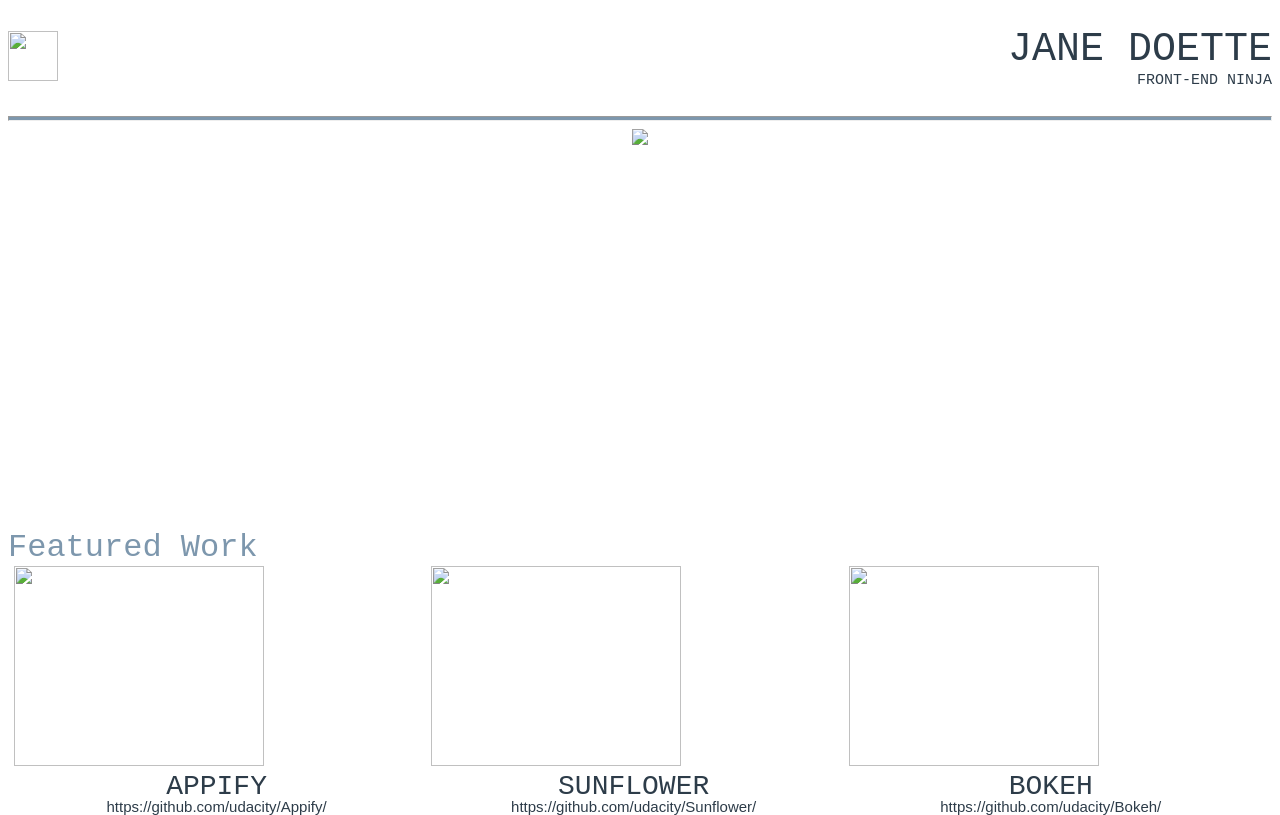
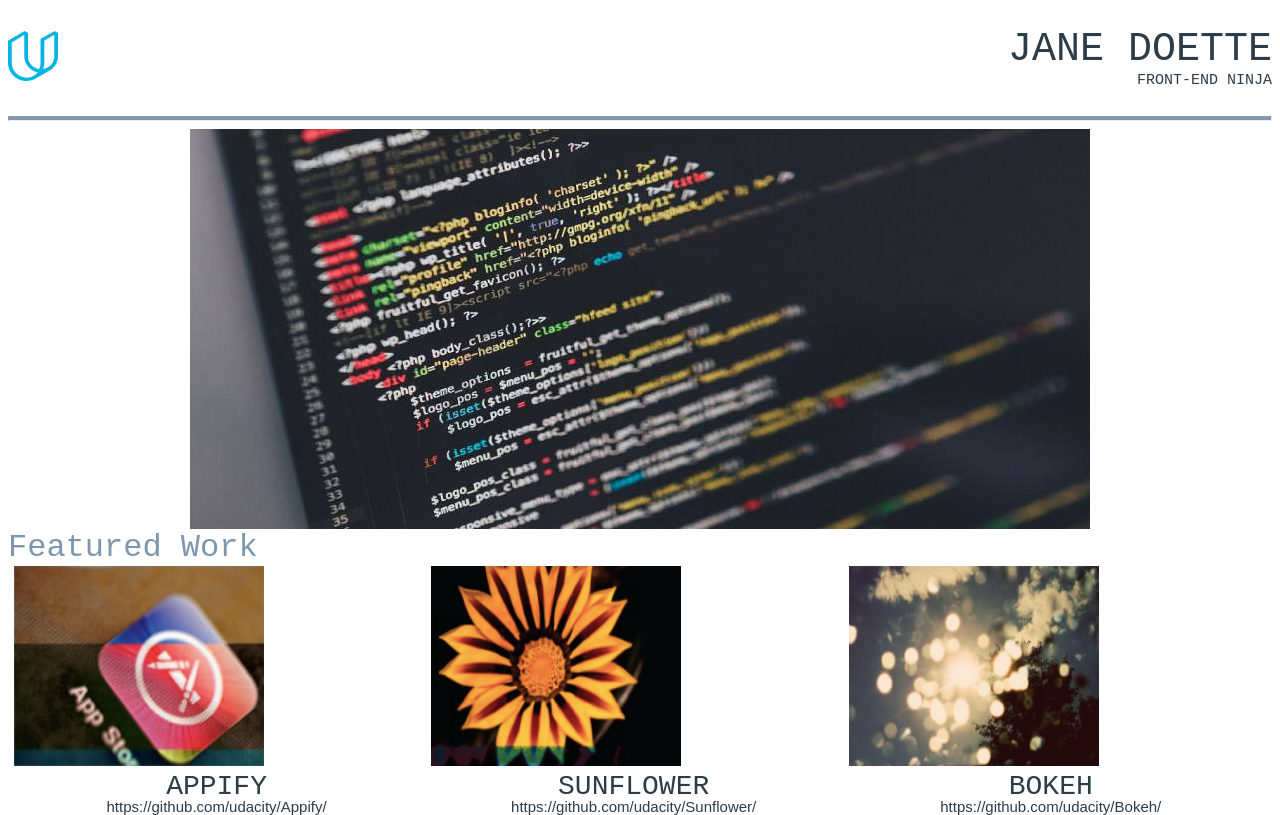
Before and after one commit to mrockembach/front-end-site, a plain HTML site: page index.html in a window 1280 px wide. Drawn offline with Linux system fonts and the light colour scheme; the site is published under a folder, as on GitHub Pages, so addresses that start at the root find nothing.

Commit message:
updated index.html

```diff
--- a/index.html
+++ b/index.html
@@ -9,19 +9,19 @@
 </head>
 <body>
     <div class="main">
-        <div><img src="/images/logo.png" width="50" height="50"></div>
+        <div><img src="images/logo.png" width="50" height="50"></div>
         <div>
             <div class="title">JANE DOETTE</div>
             <div class="subtitle1">FRONT-END NINJA</div>
         </div>
       </div>
       <hr>
-    <div class="image"><img src="/images/central-image.jpeg"  height="400" ></div>
+    <div class="image"><img src="images/central-image.jpeg"  height="400" ></div>
     <div class="subtitle2">Featured Work</div>
     <div class="image-projects">
-            <div class="project"><a href="https://github.com/udacity/Appify/"><img src="/images/project1.png" height="200" width="250"></a></div>
-            <div class="project"><a href="https://github.com/udacity/Sunflower/"><img src="/images/project2.png" height="200" width="250"></a></div>
-            <div class="project"><a href="https://github.com/udacity/Bokeh/"><img src="/images/project3.png" height="200" width="250"></a></div>
+            <div class="project"><a href="https://github.com/udacity/Appify/"><img src="images/project1.png" height="200" width="250"></a></div>
+            <div class="project"><a href="https://github.com/udacity/Sunflower/"><img src="images/project2.png" height="200" width="250"></a></div>
+            <div class="project"><a href="https://github.com/udacity/Bokeh/"><img src="images/project3.png" height="200" width="250"></a></div>
     </div>
     <div class="projects">
         <div class="description">APPIFY</div>
```
